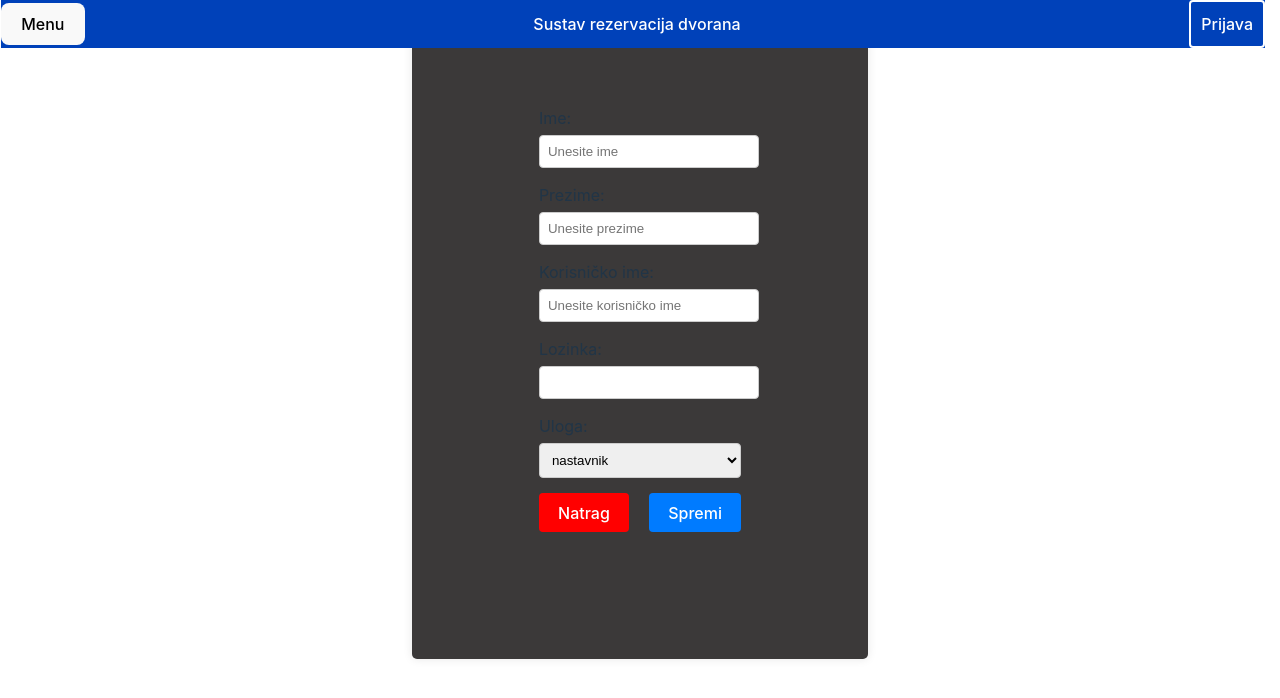
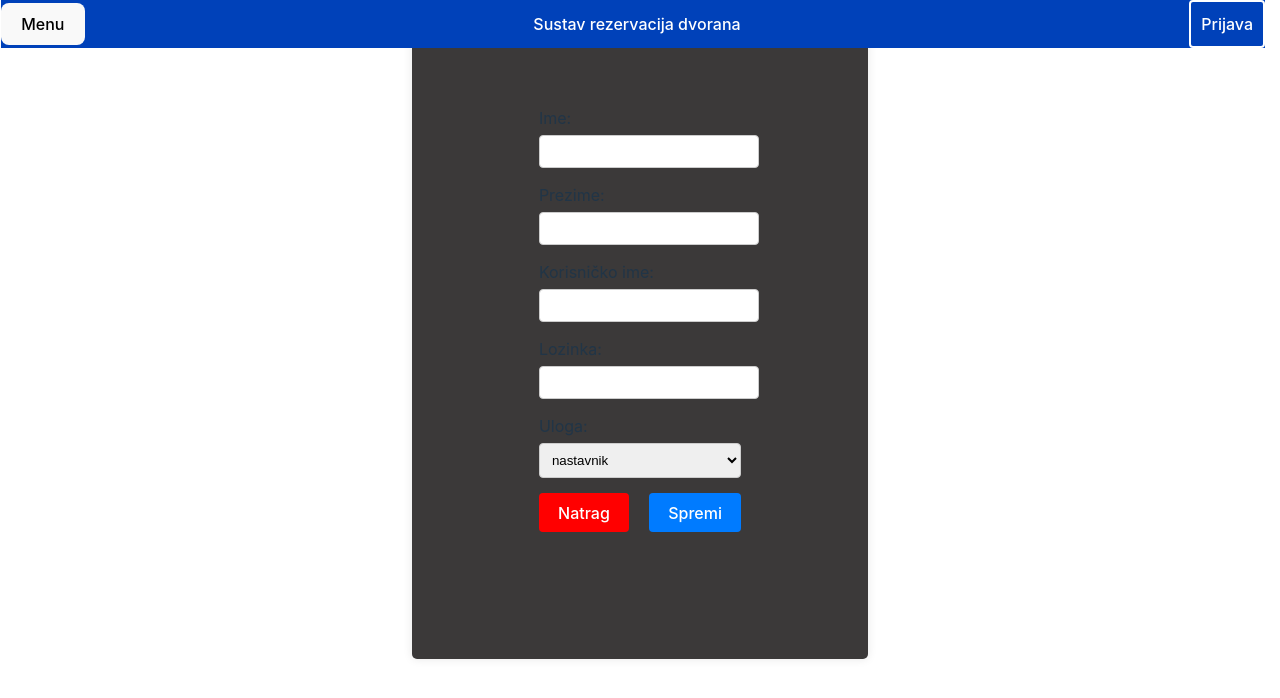
Before and after one commit to Crytonics/Sustav-rezervacija-dvorana, a React (Vite) app in the folder sustav-rezervacija-dvorana/: page /AzuriranjeKorisnikaAdministrator/1 in a window 1280 px wide. Shown: the top 698 px of the page. Built offline with nearby package versions, Linux system fonts and the light colour scheme; no server answers.

Commit message:
Ispravak za ažuriranje (Administrator)
- Trenutni podaci se upisuju u polja kada se ide ažurirat podaci

```diff
--- a/sustav-rezervacija-dvorana/src/pages/Administrator/AzuriranjeDvoranaAdministrator.jsx
+++ b/sustav-rezervacija-dvorana/src/pages/Administrator/AzuriranjeDvoranaAdministrator.jsx
@@ -9,6 +9,7 @@ export default function AzuriranjeDvorane() {
     const [searchTerm, setSearchTerm] = useState('');
 
     const [dvorane, setDvorane] = useState([]);
+    const [naziv, setNaziv] = useState([]);
 
     const natrak_stisnuto = () => {
         navigate("/dvoraneAdministrator");
@@ -21,8 +22,9 @@ export default function AzuriranjeDvorane() {
         dvorane.svrha.toLowerCase().includes(searchTerm.toLowerCase())
     );
 
-
-
+    const handleNazivChange = (event) => {
+        setNaziv(event.target.value);
+    };
 
     useEffect(() => {
         async function fetchInitialData() {
@@ -32,6 +34,9 @@ export default function AzuriranjeDvorane() {
             try {
                 const response = await axios.get(`http://localhost:3000/api/pojed_dvorane/${id_dvorane}`, { headers });
                 setDvorane(response.data);
+                if (response.data.length > 0) {
+                    setNaziv(response.data[0].naziv);
+                }
             } catch (error) {
                 console.log("Greška prilikom dohvata podataka:", error);
             }
@@ -70,7 +75,7 @@ export default function AzuriranjeDvorane() {
         <form className="login-form" onSubmit={spremi_podatke}>
             <div className="form-group">
                 <label htmlFor="naziv">Naziv dvorane: </label>
-                <input type="text" id="naziv" name="naziv" placeholder={filteredDvorane.length > 0 ? filteredDvorane[0].naziv : 'Unesite ime'} required />
+                <input type="text" id="naziv" name="naziv" value={naziv} onChange={handleNazivChange} required />
             </div>
             <div className="form-group">
                 <label htmlFor="svrha">Uloga: </label>
--- a/sustav-rezervacija-dvorana/src/pages/Administrator/AzuriranjeKolegijaAdministrator.jsx
+++ b/sustav-rezervacija-dvorana/src/pages/Administrator/AzuriranjeKolegijaAdministrator.jsx
@@ -17,8 +17,8 @@ export default  function AzuriranjeKolegijaAdministrator() {
     const { idKolegija } = useParams()
 
     const [korisnici, setKorisnici] = useState([]);
-
     const [kolegiji, setKolegiji] = useState([]);
+    const [naziv, setNaziv] = useState([]);
 
     const filteredKolegiji = kolegiji.filter(kolegij =>
         kolegij.naziv_kolegija.toLowerCase().includes(searchTerm.toLowerCase()) ||
@@ -34,6 +34,10 @@ export default  function AzuriranjeKolegijaAdministrator() {
     const filteredStudenskiProgrami = studenskiProgrami.filter(studprog =>
         studprog.naziv.toLowerCase().includes(searchTerm.toLowerCase())
     );
+
+    const handleNazivChange = (event) => {
+        setNaziv(event.target.value);
+    };
 
     useEffect(() => {
         async function fetchInitialData() {
@@ -53,6 +57,9 @@ export default  function AzuriranjeKolegijaAdministrator() {
 
                 const response2 = await axios.get(`http://localhost:3000/api/pojed_kolegiji/${idKolegija}`, { headers });
                 setKolegiji(response2.data);
+                if (response2.data.length > 0) {
+                    setNaziv(response2.data[0].naziv_kolegija);
+                }
 
             } catch (error) {
                 console.log("Greška prilikom dohvata podataka:", error);
@@ -92,13 +99,15 @@ export default  function AzuriranjeKolegijaAdministrator() {
         <form className="login-form" onSubmit={spremi_podatke}>
             <div className="form-group">
                 <label htmlFor="naziv_kolegija">Naziv kolegija: </label>
-                <input type="text" id="naziv_kolegija" name="naziv_kolegija" placeholder={filteredKolegiji.length > 0 ? filteredKolegiji[0].naziv_kolegija : 'Unesite ime'} required />
+                <input type="text" id="naziv_kolegija" name="naziv_kolegija" value={naziv} onChange={handleNazivChange} required />
             </div>
             <div className="form-group">
                 <label htmlFor="Nastavnik">Nastavnik: </label>
                 <select id="nastavnik" name="nastavnik" required>
-                    <option value="">Odaberite nastavnika</option>
-                    {filteredKorisnici.map((korisnik) => (
+                <option value={filteredKorisnici.length > 0 ? filteredKorisnici[0].id_korisnik : ""}>
+                        {filteredKorisnici.length > 0 ? `${filteredKorisnici[0].ime} ${filteredKorisnici[0].prezime}` : "Odaberite nastavnika"}
+                    </option>
+                    {filteredKorisnici.slice(1).map((korisnik) => (
                         <option key={korisnik.id_korisnik} value={korisnik.id_korisnik}>
                             {korisnik.ime} {korisnik.prezime}
                         </option>
@@ -108,8 +117,8 @@ export default  function AzuriranjeKolegijaAdministrator() {
             <div className="form-group">
                 <label htmlFor="Nastavnik">Studijski program: </label>
                 <select id="studijski_program" name="studijski_program" required>
-                    <option value="">Odaberite studijski program</option>
-                    {filteredStudenskiProgrami.map((program) => (
+                    <option value={filteredStudenskiProgrami.length > 0 ? filteredStudenskiProgrami[0].id_studijskogPrograma : ""}>{filteredStudenskiProgrami.length > 0 ? filteredStudenskiProgrami[0].naziv : "Odaberite studijski program"}</option>
+                    {filteredStudenskiProgrami.slice(1).map((program) => (
                         <option key={program.id_studijskogPrograma} value={program.id_studijskogPrograma}>
                             {program.naziv}
                         </option>
--- a/sustav-rezervacija-dvorana/src/pages/Administrator/AzuriranjeKorisnikaAdministrator.jsx
+++ b/sustav-rezervacija-dvorana/src/pages/Administrator/AzuriranjeKorisnikaAdministrator.jsx
@@ -14,6 +14,9 @@ export default function AzuriranjeKorisnikaAdministrator() {
     }
 
     const [korisnici, setKorisnici] = useState([]);
+    const [ime, setIme] = useState([]);
+    const [prezime, setPrezime] = useState([]);
+    const [korisnicko_ime, setKorisnicko_ime] = useState([]);
 
     const { idKorisnika } = useParams()
 
@@ -23,6 +26,18 @@ export default function AzuriranjeKorisnikaAdministrator() {
         korisnik.prezime.toLowerCase().includes(searchTerm.toLowerCase()) ||
         korisnik.uloga.toLowerCase().includes(searchTerm.toLowerCase())
     );
+
+    const handleImeChange = (event) => {
+        setIme(event.target.value); // Update state on user input
+    };
+
+    const handlePrezimeChange = (event) => {
+        setPrezime(event.target.value); // Update state on user input
+    };
+
+    const handleKorisnicko_imeChange = (event) => {
+        setKorisnicko_ime(event.target.value); // Update state on user input
+    };
 
 
 
@@ -39,17 +54,22 @@ export default function AzuriranjeKorisnikaAdministrator() {
                 const response = await axios.get(`http://localhost:3000/api/pojed_korisnici/${idKorisnika}`, { headers });
                 setKorisnici(response.data);
 
-
+                if (response.data.length > 0) {
+                    setIme(response.data[0].ime);
+                    setPrezime(response.data[0].prezime);
+                    setKorisnicko_ime(response.data[0].korisnicko_ime);
+                }
 
             } catch (error) {
                 console.log("Greška prilikom dohvata korisnika:", error);
             }
             console.log(korisnici);
 
+
         }
 
         fetchInitialData();
-    }, []); // Empty dependency array means this effect will only run once, similar to componentDidMount
+    }, []);
 
     const spremi_podatke = (event) => {
         event.preventDefault(); // Prevent the default form submission behavior
@@ -84,15 +104,15 @@ export default function AzuriranjeKorisnikaAdministrator() {
         <form className="login-form" onSubmit={spremi_podatke}>
             <div className="form-group">
                 <label htmlFor="ime">Ime: </label>
-                <input type="text" id="ime" name="ime" placeholder={filteredKorisnici.length > 0 ? filteredKorisnici[0].ime : 'Unesite ime'} required />
+                <input type="text" id="ime" name="ime" value={ime} onChange={handleImeChange} required />
             </div>
             <div className="form-group">
                 <label htmlFor="prezime">Prezime: </label>
-                <input type="text" id="prezime" name="prezime" placeholder={filteredKorisnici.length > 0 ? filteredKorisnici[0].prezime : 'Unesite prezime'} required />
+                <input type="text" id="prezime" name="prezime" value={prezime} onChange={handlePrezimeChange} required />
             </div>
             <div className="form-group">
                 <label htmlFor="korisnicko_ime">Korisničko ime: </label>
-                <input type="text" id="korisnicko_ime" name="korisnicko_ime" placeholder={filteredKorisnici.length > 0 ? filteredKorisnici[0].korisnicko_ime : 'Unesite korisničko ime'} required />
+                <input type="text" id="korisnicko_ime" name="korisnicko_ime" value={korisnicko_ime} onChange={handleKorisnicko_imeChange} required />
             </div>
             <div className="form-group">
                 <label htmlFor="password">Lozinka: </label>
--- a/sustav-rezervacija-dvorana/src/pages/Administrator/AzuriranjeStudijskihProgramaAdministrator.jsx
+++ b/sustav-rezervacija-dvorana/src/pages/Administrator/AzuriranjeStudijskihProgramaAdministrator.jsx
@@ -13,12 +13,17 @@ export default function AzuriranjeStudijskihProgramaAdministrator() {
     }
 
     const [studenskiProgrami, setStudenskiProgrami] = useState([]);
+    const [naziv, setNaziv] = useState([]);
 
     const { idStudProg } = useParams()
 
     const filteredStudenskiProgrami = studenskiProgrami.filter(studprog =>
         studprog.naziv.toLowerCase().includes(searchTerm.toLowerCase())
     );
+
+    const handleNazivChange = (event) => {
+        setNaziv(event.target.value);
+    };
 
     useEffect(() => {
         async function fetchInitialData() {
@@ -32,8 +37,9 @@ export default function AzuriranjeStudijskihProgramaAdministrator() {
             try {
                 const response = await axios.get(`http://localhost:3000/api/pojed_studijskiProgrami/${idStudProg}`, { headers });
                 setStudenskiProgrami(response.data);
-
-
+                if (response.data.length > 0) {
+                    setNaziv(response.data[0].naziv);
+                }
 
             } catch (error) {
                 console.log("Greška prilikom dohvata studijskog programa:", error);
@@ -71,7 +77,7 @@ export default function AzuriranjeStudijskihProgramaAdministrator() {
         <form className="login-form" onSubmit={spremi_podatke}>
             <div className="form-group">
                 <label htmlFor="naziv">Naziv studija: </label>
-                <input type="text" id="naziv" name="naziv" placeholder={filteredStudenskiProgrami.length > 0 ? filteredStudenskiProgrami[0].naziv : 'Unesite ime'} required />
+                <input type="text" id="naziv" name="naziv" value={naziv} onChange={handleNazivChange} required />
             </div>
             <button type="button" onClick={natrak_stisnuto}>Natrag</button>
             <button type="submit">Spremi</button>
```
